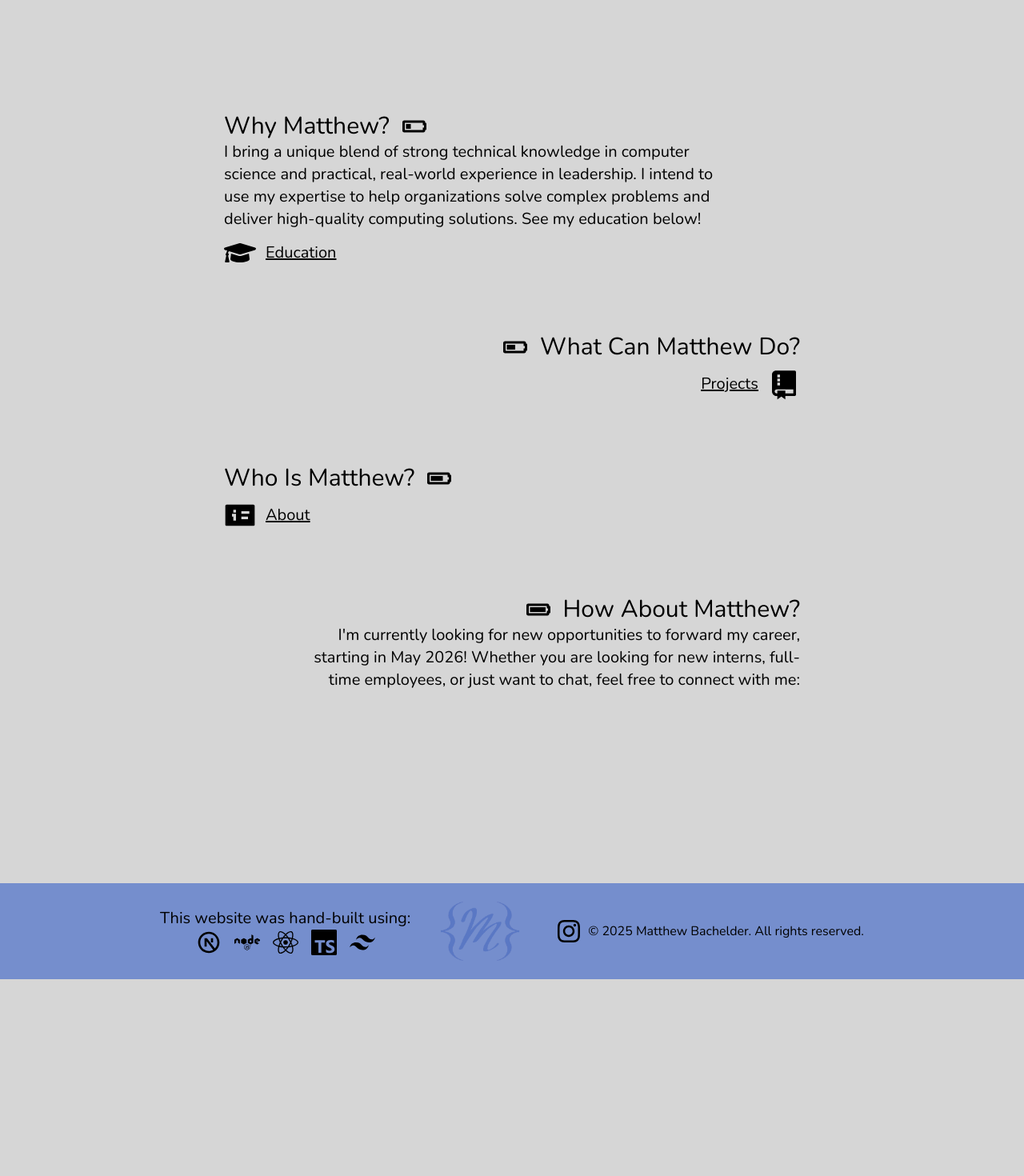
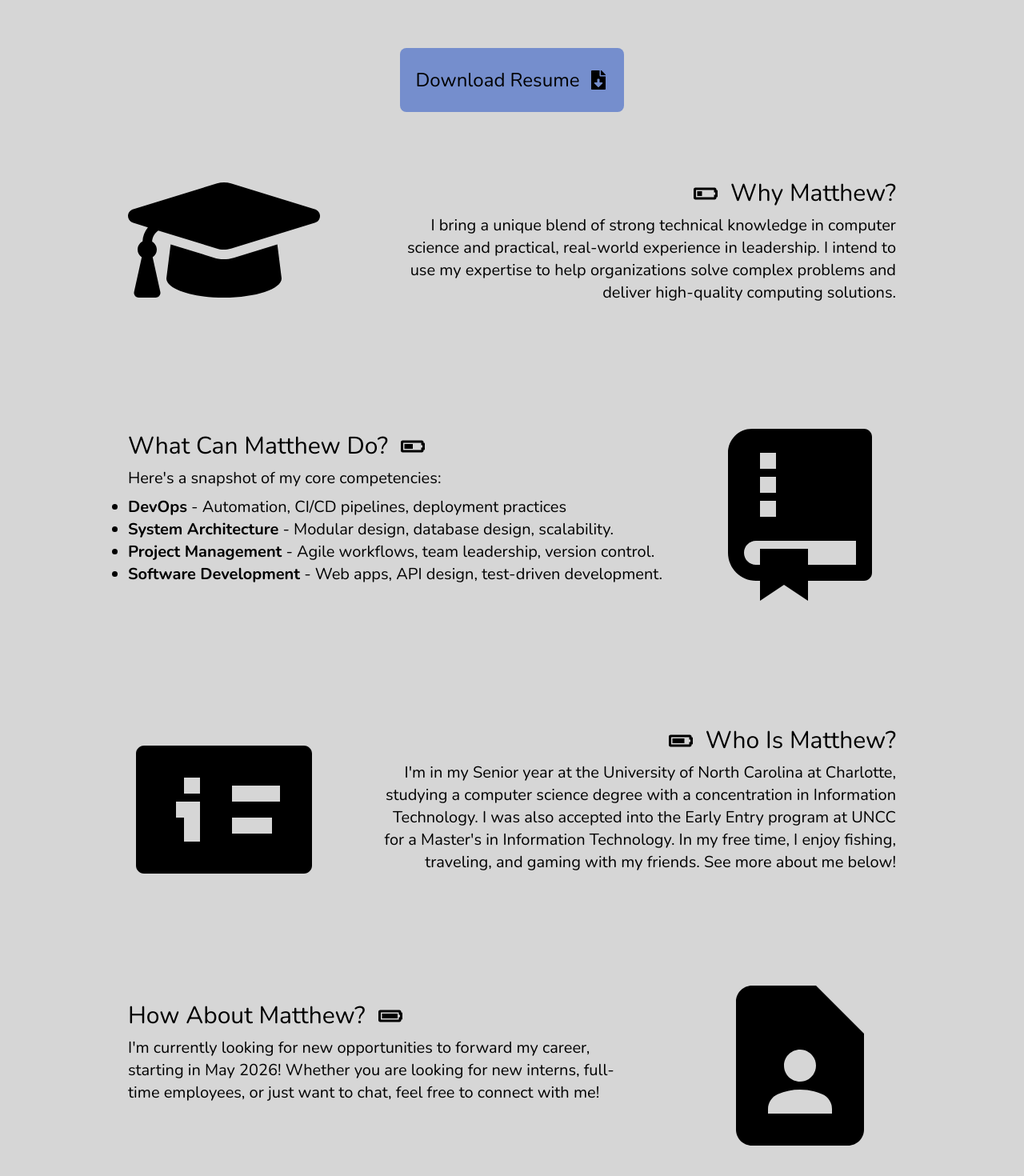
Before and after one commit to mbachel/personal-website, a Next.js app: page / in a window 1280 px wide. Shown: the part 740-2210 px from the top of the page at 80% size. Before the commit the page ends 1964 px from the top, so only its background shows below. Built offline with nearby package versions, Linux system fonts and the light colour scheme.

Commit message:
feat: implementing download resume button, moving content around

```diff
--- a/src/pages/index.tsx
+++ b/src/pages/index.tsx
@@ -2,14 +2,12 @@ import Hero from "@/components/Hero";
 import RootLayout from "@/components/Layout";
 import Link from "next/link";
 import {
-    FaLinkedin,
-    FaGithub,
-    FaEnvelope,
     FaBatteryQuarter,
     FaBatteryHalf,
     FaBatteryThreeQuarters,
     FaBatteryFull,
     FaGraduationCap,
+    FaFileDownload,
 } from "react-icons/fa";
 import {
     RiGitRepositoryFill,
@@ -21,54 +19,80 @@ export default function HomePage() {
     return (
         <RootLayout>
             <Hero />
-            <section className="font-nunito text-center min-h-screen m-auto w-180">
-                <div className="flex flex-col items-start justify-start pt-20 pb-10">
-                    <h2 className="text-3xl flex items-center gap-4">Why Matthew? <FaBatteryQuarter /></h2>
-                    <p className="text-xl self-start text-start max-w-160">
+            <a  href="/resume.pdf"
+                download
+                className="flex items-center justify-center">
+                    <p className="flex items-center justify-center text-2xl w-70 h-20 rounded-lg"
+                    id="download-resume">
+                        Download Resume <FaFileDownload className="ml-3"/>
+                    </p>
+            </a>
+            <section className="font-nunito min-h-screen m-auto w-240">
+                <div className="flex w-240">
+                    <Link
+                        className="flex items-center justify-start mt-10"
+                        href="/education">
+                            <FaGraduationCap size={240}/>
+                    </Link>
+                    <div className="flex flex-col items-end justify-end flex-1 pt-20 pb-10 ml-5">
+                        <h2 className="text-3xl flex items-center gap-4 pb-2"><FaBatteryQuarter /> Why Matthew?</h2>
+                        <p className="text-xl self-end text-end max-w-160">
                             I bring a unique blend of strong technical knowledge in
                             computer science and practical, real-world experience in leadership.
                             I intend to use my expertise to help organizations solve complex problems
-                        and deliver high-quality computing solutions. See my education below!
+                            and deliver high-quality computing solutions.
                         </p>
+                    </div>
+                </div>
+                <div className="flex w-240 pt-20">
+                    <div className="flex flex-col items-start justify-start pt-10 pb-10">
+                        <h2 className="text-3xl flex items-center gap-4 pb-2">What Can Matthew Do? <FaBatteryHalf /></h2>
+                        <p className="text-xl pb-2">Here&apos;s a snapshot of my core competencies:</p>
+                        <ul className="text-xl self-start text-start max-w-180 list-disc">
+                            <li><span className="font-bold">DevOps</span> - Automation, CI/CD pipelines, deployment practices</li>
+                            <li><span className="font-bold">System Architecture</span> - Modular design, database design, scalability.</li>
+                            <li><span className="font-bold">Project Management</span> - Agile workflows, team leadership, version control.</li>
+                            <li><span className="font-bold">Software Development</span> - Web apps, API design, test-driven development.</li>
+                        </ul>
+                    </div>
                     <Link
-                        className="text-xl flex text-start items-center justify-start mt-2"
+                        className="flex items-center justify-end flex-1"
                         href="/education">
-                            <FaGraduationCap size={40} className="mr-3"/> <p className="underline">Education</p>
+                            <RiGitRepositoryFill size={240}/>
                     </Link>
                 </div>
-                <div className="flex flex-col items-end justify-end pt-10 pb-10">
-                    <h2 className="text-3xl flex items-center gap-4"><FaBatteryHalf /> What Can Matthew Do?</h2>
+                <div className="flex w-240 pt-20">
+                    <Link
+                        className="flex items-center justify-start mt-10"
+                        href="/education">
+                            <RiInfoCardFill size={240}/>
+                    </Link>
+                    <div className="flex flex-col items-end justify-end flex-1 pt-10 pb-10">
+                        <h2 className="text-3xl flex items-center gap-4 pb-2"><FaBatteryThreeQuarters /> Who Is Matthew?</h2>
                         <p className="text-xl self-end text-end max-w-160">
-
+                            I&apos;m in my Senior year at the University of North Carolina at Charlotte,
+                            studying a computer science degree with a concentration in Information Technology.
+                            I was also accepted into the Early Entry program at UNCC for a Master&apos;s
+                            in Information Technology. In my free time, I enjoy fishing, traveling, and
+                            gaming with my friends. See more about me below!
                         </p>
-                    <Link
-                        className="text-xl flex text-start items-center justify-start mt-2"
-                        href="/education">
-                            <p className="underline">Projects</p><RiGitRepositoryFill size={40} className="ml-3"/>
-                    </Link>
                     </div>
-                <div className="flex flex-col items-start justify-start pt-10 pb-10">
-                    <h2 className="text-3xl flex items-center gap-4">Who Is Matthew? <FaBatteryThreeQuarters /></h2>
+                </div>
+                <div className="flex w-240 pt-20 pb-60">
+                    <div className="flex flex-col items-start justify-start pt-10">
+                        <h2 className="text-3xl flex items-center gap-4 pb-2">How About Matthew? <FaBatteryFull /></h2>
                         <p className="text-xl self-start text-start max-w-160">
-
-                    </p>
-                    <Link
-                        className="text-xl flex text-start items-center justify-start mt-2"
-                        href="/education">
-                            <RiInfoCardFill size={40} className="mr-3"/> <p className="underline">About</p>
-                    </Link>
-                </div>
-                <div className="flex flex-col items-end justify-end pt-10 pb-60">
-                    <h2 className="text-3xl flex items-center gap-4"><FaBatteryFull /> How About Matthew?</h2>
-                    <p className="text-xl self-end text-end max-w-160">
                             I&apos;m currently looking for new opportunities to
                             forward my career, starting in May 2026!
                             Whether you are looking for new interns, full-time employees,
-                        or just want to chat, feel free to connect with me:
+                            or just want to chat, feel free to connect with me!
                         </p>
-                    <div>
-
                     </div>
+                    <Link
+                        className="flex items-center justify-end flex-1"
+                        href="/contact">
+                            <MdContactPage size={240}/>
+                    </Link>
                 </div>
             </section>
         </RootLayout>
```
Lines whose indentation alone changed are shown as unchanged.
